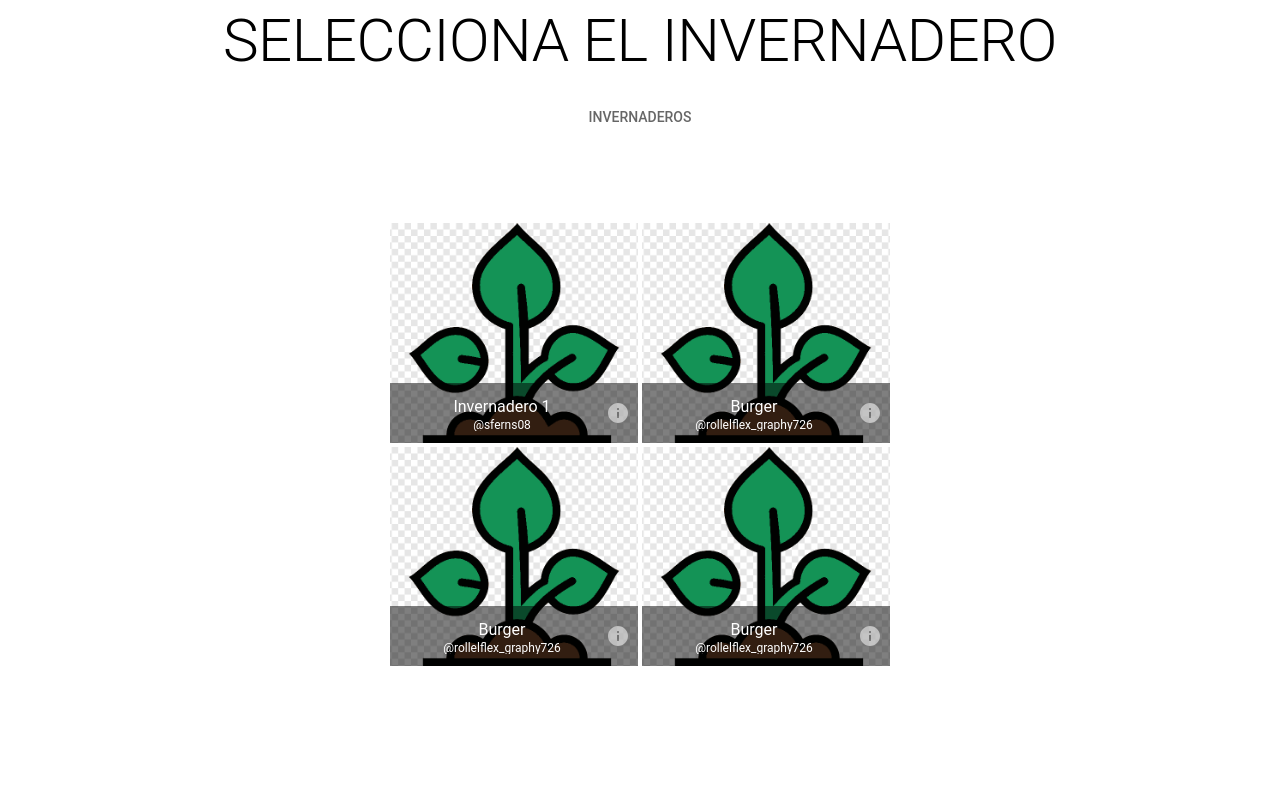
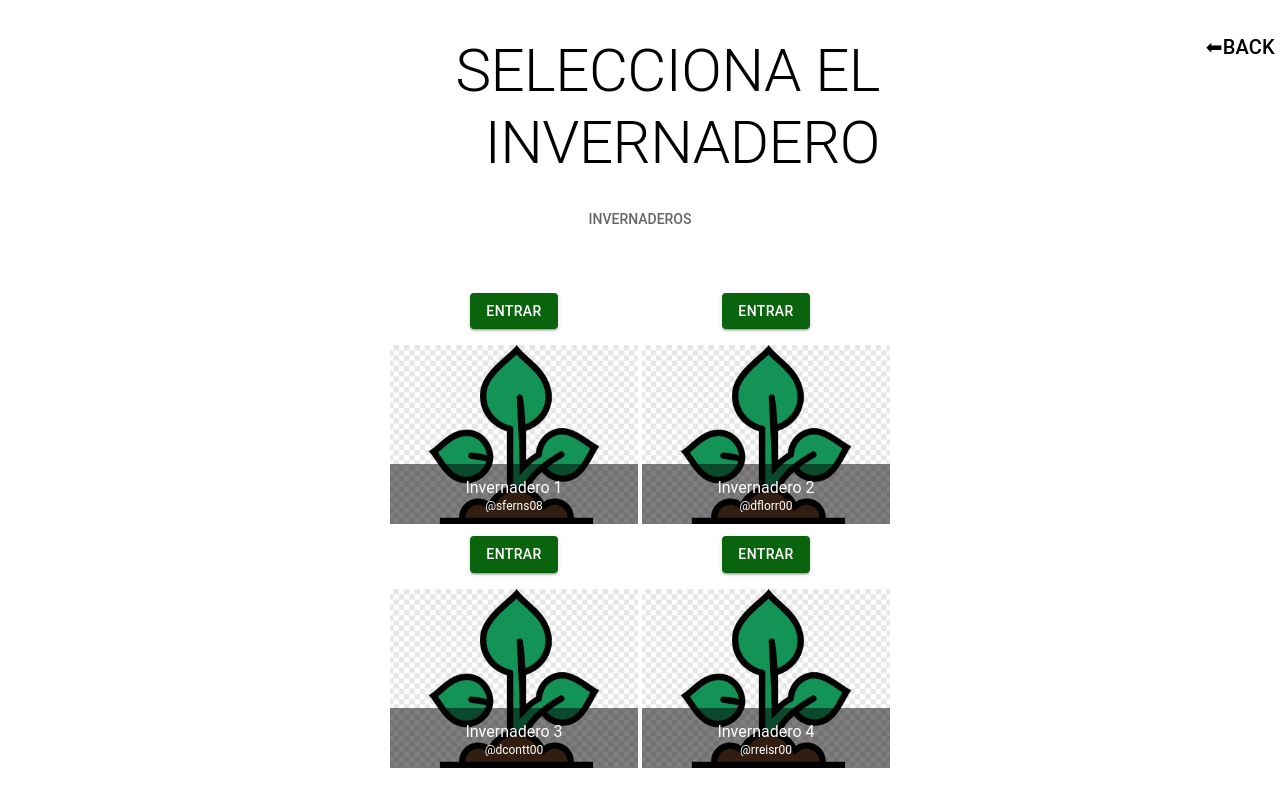
Before and after one commit to dcontt00/arq, a React (Create React App) app in the folder frontend/: page /inicio in a window 1280 px wide. Built offline with nearby package versions, Linux system fonts and the light colour scheme.

Commit message:
"Configuracion pagina inicio y aliniacion de los textos"

```diff
--- a/frontend/src/pages/home.js
+++ b/frontend/src/pages/home.js
@@ -15,17 +15,22 @@ import IconButton from '@mui/material/IconButton';
 import InfoIcon from '@mui/icons-material/Info';
 import imagenplanta from "../images/icono_planta.png";
 import { useNavigate } from 'react-router';
+import Button from '@mui/material/Button';
+
 
 export default function Home() {
   const navigate = useNavigate();
-  function handleSubmit(e) {
-    e.preventDefault();
-    console.log('You clicked submit.');
-    navigate("/datos y control");
+    const handleSubmit = (event) => {
+      event.preventDefault();
+      const data = new FormData(event.currentTarget);
+      navigate("/datos y control");
   }
   return (
     <div>
-      <Typography variant="h2" align="center" sx={{mt:"5"}}>SELECCIONA EL INVERNADERO</Typography>
+      <Grid container>
+        <Grid item lg={6} align="right" sx={{mt:"30", ml:"240"}}><Typography variant="h2"sx={{mt:"5"}}>SELECCIONA EL INVERNADERO</Typography></Grid>
+        <Grid item lg={3.7} align="right" sx={{mt:"30"}}><Typography variant="h6"sx={{mt:"1"}}>⬅BACK</Typography></Grid>
+      </Grid>
       <Grid container align="center">
         {/* Ultima foto del invernadero */}
         {/* Datos de los invernaderos */}
@@ -36,23 +41,19 @@ export default function Home() {
           </ImageListItem>
           {itemData.map((item) => (
          <ImageListItem key={item.img}>
-            <img onSubmit={handleSubmit}  src={imagenplanta} alt={item.title} loading="lazy" />
+          <Box component="form" noValidate onSubmit={handleSubmit} sx={{ mt: 1 }}>
+                <Button type="submit" variant="contained">Entrar</Button>
+              </Box>
+            <img   src={imagenplanta} alt={item.title} loading="lazy" />
+
           <ImageListItemBar
               title={item.title}
               subtitle={item.author}
-              actionIcon={
-                <IconButton
-                  type= "submit"
-                  sx={{ color: 'rgba(255, 255, 255, 0.54)' }}
-                  aria-label={`info about ${item.title}`}
-                >
-                  <InfoIcon />
-                </IconButton>
-              }
             />
           </ImageListItem>
           ))}
          </ImageList>
+
         </Grid>
       </Grid>
     </div>
@@ -67,17 +68,17 @@ const itemData = [
   },
   {
     img: 'https://images.unsplash.com/photo-1551782450-a2132b4ba21d',
-    title: 'Burger',
-    author: '@rollelflex_graphy726',
+    title: 'Invernadero 2',
+    author: '@dflorr00',
   },
   {
     img: 'https://images.unsplash.com/photo-1551782450-a2132b4ba21d',
-    title: 'Burger',
-    author: '@rollelflex_graphy726',
+    title: 'Invernadero 3',
+    author: '@dcontt00',
   },
   {
     img: 'https://images.unsplash.com/photo-1551782450-a2132b4ba21d',
-    title: 'Burger',
-    author: '@rollelflex_graphy726',
+    title: 'Invernadero 4',
+    author: '@rreisr00',
   },
 ];
```
